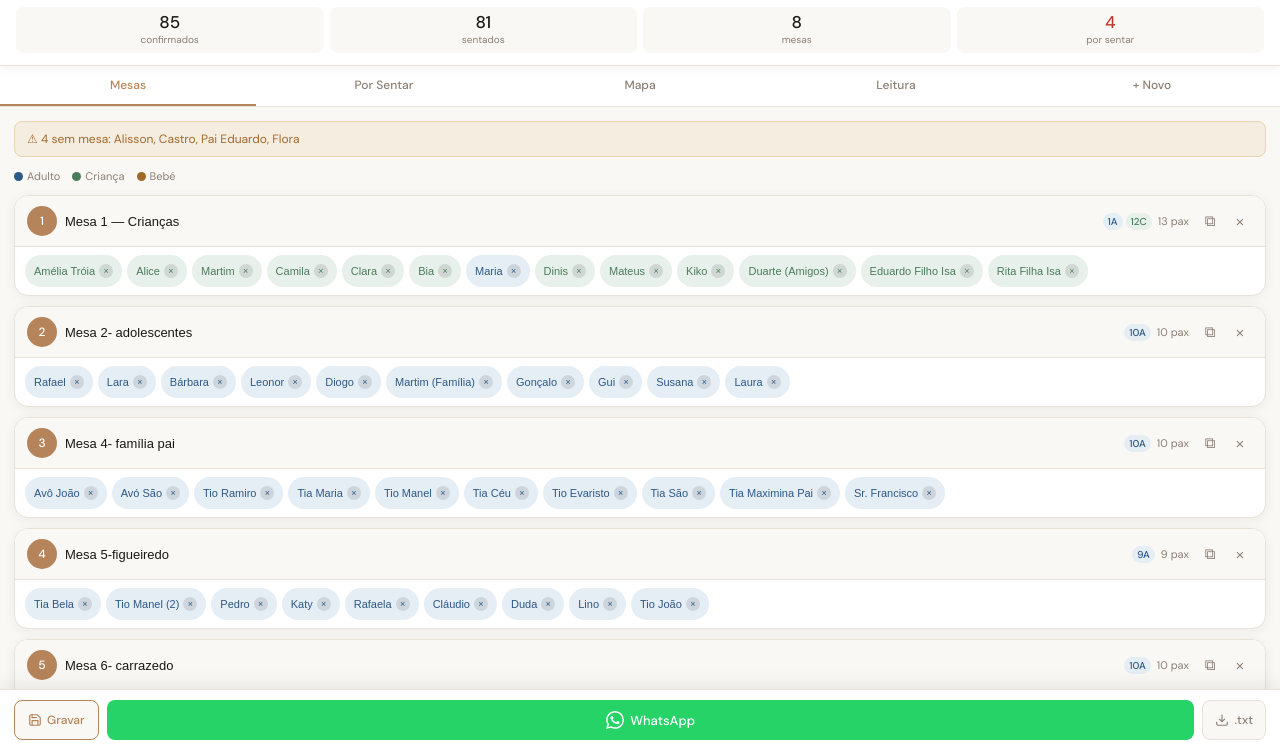
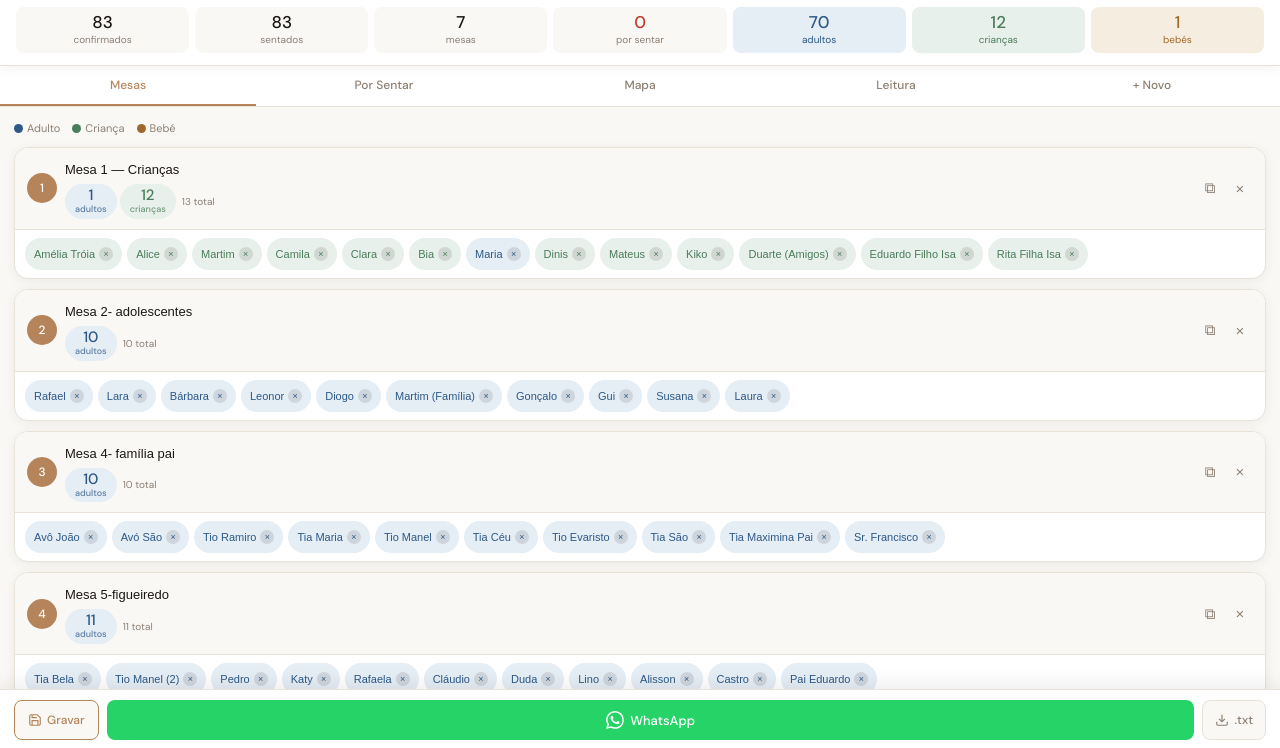
Before and after one commit to eduardosrantunes-sys/Batizado-Alice-rev1, a plain HTML site: page index.html in a window 1280 px wide. Shown: the part 50-798 px from the top of the page. Drawn offline with nearby package versions, Linux system fonts and the light colour scheme.

Commit message:
Add files via upload

```diff
--- a/index.html
+++ b/index.html
@@ -46,7 +46,7 @@ header { background: var(--surface); border-bottom: 1px solid var(--border); pad
 .search-item:last-child { border-bottom: none; }
 .search-item strong { color: var(--accent); }
 
-.stats-row { display: grid; grid-template-columns: repeat(4, 1fr); gap: 6px; }
+.stats-row { display: grid; grid-template-columns: repeat(7, 1fr); gap: 6px; }
 .stat { background: var(--bg); border-radius: var(--radius-sm); padding: 7px 4px; text-align: center; }
 .stat-n { font-size: 17px; font-weight: 500; color: var(--text); line-height: 1; }
 .stat-l { font-size: 10px; color: var(--text-muted); margin-top: 2px; }
@@ -73,10 +73,12 @@ header { background: var(--surface); border-bottom: 1px solid var(--border); pad
 .mesa-meta { display: flex; align-items: center; gap: 6px; flex-shrink: 0; }
 .mesa-count { font-size: 11px; color: var(--text-muted); white-space: nowrap; }
 .mesa-badges { display: flex; gap: 3px; }
-.mbadge { font-size: 10px; padding: 2px 5px; border-radius: 10px; font-weight: 500; }
+.mbadge { font-size: 11px; padding: 4px 10px; border-radius: 20px; font-weight: 500; display: flex; flex-direction: column; align-items: center; line-height: 1.2; }
 .mbadge-a { background: var(--blue-light); color: var(--blue); }
 .mbadge-c { background: var(--green-light); color: var(--green); }
 .mbadge-b { background: var(--amber-light); color: var(--amber); }
+.mbadge-num { font-size: 15px; font-weight: 500; line-height: 1; }
+.mbadge-lbl { font-size: 9px; opacity: 0.75; margin-top: 1px; }
 .mesa-actions { display: flex; gap: 4px; }
 .mesa-btn { width: 26px; height: 26px; border-radius: 50%; border: none; background: none; color: var(--text-muted); font-size: 15px; cursor: pointer; display: flex; align-items: center; justify-content: center; }
 .mesa-btn:active { background: var(--border); }
@@ -195,6 +197,9 @@ header { background: var(--surface); border-bottom: 1px solid var(--border); pad
     <div class="stat"><div class="stat-n" id="s-sentados">0</div><div class="stat-l">sentados</div></div>
     <div class="stat"><div class="stat-n" id="s-mesas">0</div><div class="stat-l">mesas</div></div>
     <div class="stat warn"><div class="stat-n" id="s-livres">0</div><div class="stat-l">por sentar</div></div>
+    <div class="stat" style="background:var(--blue-light)"><div class="stat-n" id="s-adultos" style="color:var(--blue)">0</div><div class="stat-l" style="color:var(--blue)">adultos</div></div>
+    <div class="stat" style="background:var(--green-light)"><div class="stat-n" id="s-criancas" style="color:var(--green)">0</div><div class="stat-l" style="color:var(--green)">crianças</div></div>
+    <div class="stat" style="background:var(--amber-light)"><div class="stat-n" id="s-bebes" style="color:var(--amber)">0</div><div class="stat-l" style="color:var(--amber)">bebés</div></div>
   </div>
 </header>
 
@@ -312,7 +317,7 @@ const BASE_GUESTS = [
   {id:30,name:"Tia São",cat:"a"},{id:31,name:"Tia Maximina Pai",cat:"a"},{id:32,name:"Sr. Francisco",cat:"a"},
   {id:33,name:"Tia Bela",cat:"a"},{id:34,name:"Tio Manel (2)",cat:"a"},{id:35,name:"Pedro",cat:"a"},
   {id:36,name:"Katy",cat:"a"},{id:37,name:"Rafaela",cat:"a"},{id:38,name:"Cláudio",cat:"a"},
-  {id:39,name:"Duda",cat:"a"},{id:40,name:"Lino",cat:"a"},{id:41,name:"Tio João",cat:"a"},
+  {id:39,name:"Duda",cat:"a"},{id:40,name:"Lino",cat:"a"},
   {id:42,name:"Tio David (1)",cat:"a"},{id:43,name:"Dora",cat:"a"},{id:44,name:"Lalo",cat:"a"},
   {id:45,name:"Tia Rosa",cat:"a"},{id:46,name:"Ricardo",cat:"a"},{id:47,name:"Gena",cat:"a"},
   {id:48,name:"Monica",cat:"a"},{id:49,name:"Orlando",cat:"a"},{id:50,name:"Tia Maximina",cat:"a"},
@@ -326,14 +331,13 @@ const BASE_GUESTS = [
   {id:72,name:"Mariline",cat:"a"},{id:73,name:"Mia",cat:"a"},{id:74,name:"Moutinho",cat:"a"},
   {id:75,name:"Beta Abadia",cat:"a"},{id:76,name:"Toni (Família)",cat:"a"},{id:77,name:"Sónia",cat:"a"},
   {id:78,name:"Carolina",cat:"b"},{id:79,name:"Mãe Paula",cat:"a"},{id:80,name:"Alisson",cat:"a"},
-  {id:81,name:"Castro",cat:"a"},{id:82,name:"Pai Eduardo",cat:"a"},{id:83,name:"Avô Mingos",cat:"a"},
-  {id:84,name:"Flora",cat:"a"}
+  {id:81,name:"Castro",cat:"a"},{id:82,name:"Pai Eduardo",cat:"a"},{id:83,name:"Avô Mingos",cat:"a"}
 ];
 
 const BASE_MESAS = [
   {id:'m1',nome:'Mesa 1 — Crianças'},{id:'m2',nome:'Mesa 2- adolescentes'},{id:'m4',nome:'Mesa 4- família pai'},
   {id:'m5',nome:'Mesa 5-figueiredo'},{id:'m6',nome:'Mesa 6- carrazedo'},{id:'m7',nome:'Mesa 7- família mae'},
-  {id:'m8',nome:'Mesa 8- amigos'},{id:'m9',nome:'Mesa 9'}
+  {id:'m8',nome:'Mesa 8- amigos'}
 ];
 
 // Mesa 1: Amélia Tróia(0), Alice(1), Martim(2), Camila(3), Clara(4), Bia(5), Maria(6), Dinis(7), Mateus(8), Kiko(9), Duarte Amigos(10), Eduardo Filho Isa(11), Rita Filha Isa(12)
@@ -343,16 +347,15 @@ const BASE_MESAS = [
 // Mesa 6: Tio David 1(42), Dora(43), Lalo(44), Tia Rosa(45), Ricardo(46), Gena(47), Monica(48), Orlando(49), Tia Maximina(50), Tio David 2(51)
 // Mesa 7: Quim(52), Pedro Padrinho(53), Sílvia(54), Paulo(55), Patrícia(56), Tia Lucinda França(57), Tia Lucinda(58), Tio Fernando(59), Toni Família(76), Sónia(77), Carolina(78), Avô Mingos(83), Mãe Paula(79)
 // Mesa 8: Celine(60), Nogas(61), Lena(62), Artur(63), Isa(64), Rui(65), Liliana(66), Miguel(67), Dave(68), Eduarda(69), Célia Madrinha(70), Tony(71), Mariline(72), Mia(73), Moutinho(74), Beta Abadia(75)
-// Por sentar: Alisson(80), Castro(81), Pai Eduardo(82), Flora(84)
+// Por sentar: nenhum — todos sentados
 const BASE_ASSIGNMENTS = {
   m1:[0,1,2,3,4,5,6,7,8,9,10,11,12],
   m2:[13,14,15,16,17,18,19,20,21,22],
   m4:[23,24,25,26,27,28,29,30,31,32],
-  m5:[33,34,35,36,37,38,39,40,41],
+  m5:[33,34,35,36,37,38,39,40,80,81,82],
   m6:[42,43,44,45,46,47,48,49,50,51],
   m7:[52,53,54,55,56,57,58,59,76,77,78,83,79],
-  m8:[60,61,62,63,64,65,66,67,68,69,70,71,72,73,74,75],
-  m9:[]
+  m8:[60,61,62,63,64,65,66,67,68,69,70,71,72,73,74,75]
 };
 
 // ─── STATE ────────────────────────────────────────────────────────────────────
@@ -380,9 +383,9 @@ function getMesaBadges(mid) {
   const c = gs.filter(g=>g.cat==='c').length;
   const b = gs.filter(g=>g.cat==='b').length;
   let html = '';
-  if(a) html += `<span class="mbadge mbadge-a">${a}A</span>`;
-  if(c) html += `<span class="mbadge mbadge-c">${c}C</span>`;
-  if(b) html += `<span class="mbadge mbadge-b">${b}B</span>`;
+  if(a) html += `<span class="mbadge mbadge-a"><span class="mbadge-num">${a}</span><span class="mbadge-lbl">adultos</span></span>`;
+  if(c) html += `<span class="mbadge mbadge-c"><span class="mbadge-num">${c}</span><span class="mbadge-lbl">crianças</span></span>`;
+  if(b) html += `<span class="mbadge mbadge-b"><span class="mbadge-num">${b}</span><span class="mbadge-lbl">bebés</span></span>`;
   return html;
 }
 
@@ -395,6 +398,9 @@ function updateStats() {
   document.getElementById('s-sentados').textContent = assigned;
   document.getElementById('s-mesas').textContent = mesas.length;
   document.getElementById('s-livres').textContent = free;
+  document.getElementById('s-adultos').textContent = guests.filter(g=>g.cat==='a').length;
+  document.getElementById('s-criancas').textContent = guests.filter(g=>g.cat==='c').length;
+  document.getElementById('s-bebes').textContent = guests.filter(g=>g.cat==='b').length;
   const banner = document.getElementById('banner');
   if(free > 0) {
     const names = guests.filter(g=>!getAssigned().has(g.id)).map(g=>g.name).join(', ');
@@ -415,10 +421,12 @@ function renderMesas() {
     return `<div class="mesa-card" id="mc-${m.id}" ondragover="mesaDragOver(event,'${m.id}')" ondragleave="mesaDragLeave('${m.id}')" ondrop="mesaDrop(event,'${m.id}')">
       <div class="mesa-head">
         <div class="mesa-num" draggable="true" ondragstart="mesaOrderDrag(event,'${m.id}')" title="Arrastar para reordenar">${i+1}</div>
-        <input class="mesa-name" value="${m.nome}" onchange="renameMesa('${m.id}',this.value)">
-        <div class="mesa-meta">
-          <div class="mesa-badges">${getMesaBadges(m.id)}</div>
-          <span class="mesa-count">${gs.length} pax</span>
+        <div style="flex:1;min-width:0;">
+          <input class="mesa-name" value="${m.nome}" onchange="renameMesa('${m.id}',this.value)">
+          <div style="display:flex;align-items:center;gap:6px;margin-top:5px;flex-wrap:wrap;">
+            <div class="mesa-badges">${getMesaBadges(m.id)}</div>
+            <span class="mesa-count" style="font-size:10px;">${gs.length} total</span>
+          </div>
         </div>
         <div class="mesa-actions">
           <button class="mesa-btn" onclick="duplicateMesa('${m.id}')" title="Duplicar">⧉</button>
@@ -628,10 +636,16 @@ function openRemoveFromMesa(gid, mid) {
   const g = guests.find(x=>x.id===gid);
   const m = mesas.find(x=>x.id===mid);
   openModal(g.name, m.nome, `
-    <button class="modal-btn" onclick="moveGuest(${gid},'${mid}')">Mudar de mesa</button>
+    <button class="modal-btn" onclick="openEditGuestFromMesa(${gid},'${mid}')">✎ Editar convidado</button>
+    <button class="modal-btn" style="margin-top:8px;background:var(--bg);color:var(--text);border:1px solid var(--border)" onclick="moveGuest(${gid},'${mid}')">Mudar de mesa</button>
     <div class="modal-section" style="margin-top:12px">Remover da mesa</div>
     <button class="modal-btn danger" onclick="removeFromMesa(${gid},'${mid}')" style="margin-top:4px">Remover de ${m.nome}</button>
   `);
+}
+
+function openEditGuestFromMesa(gid, mid) {
+  closeModal();
+  openEditGuest(gid);
 }
 
 function removeFromMesa(gid, mid) {
```
